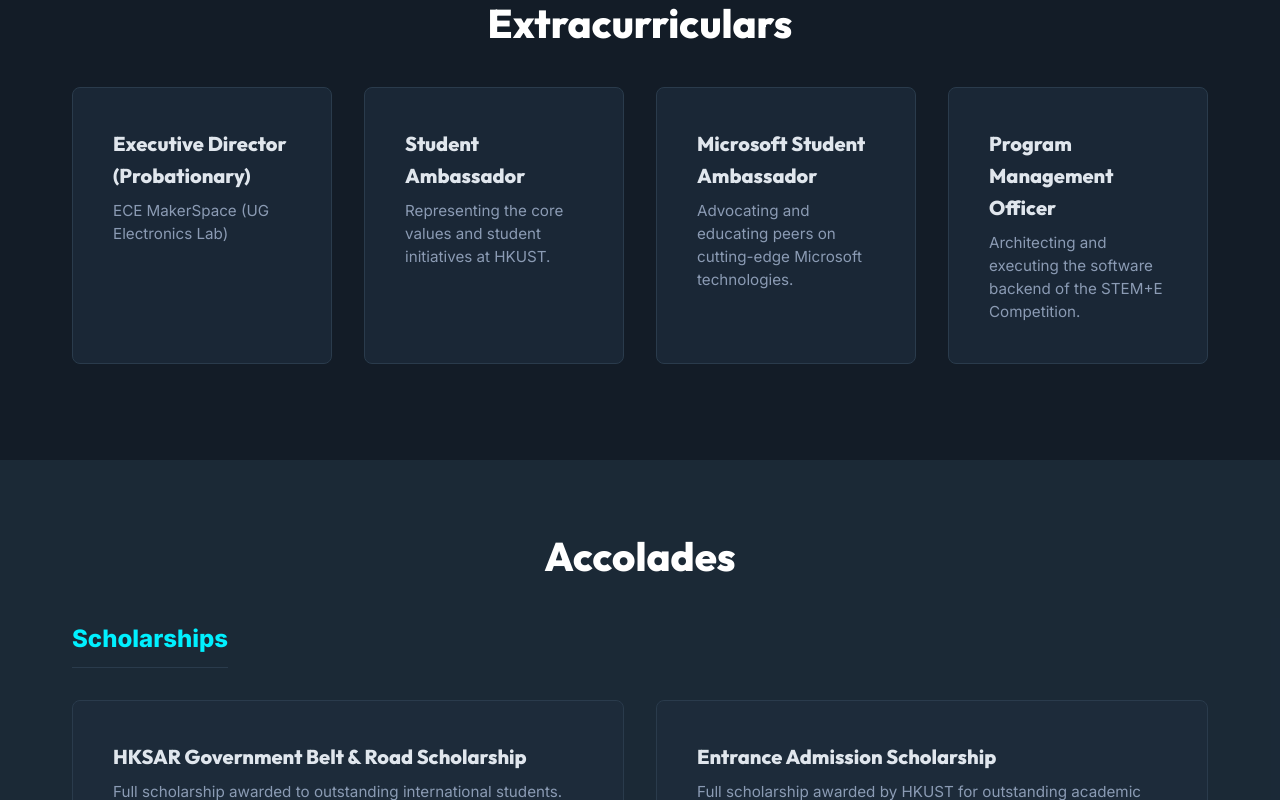
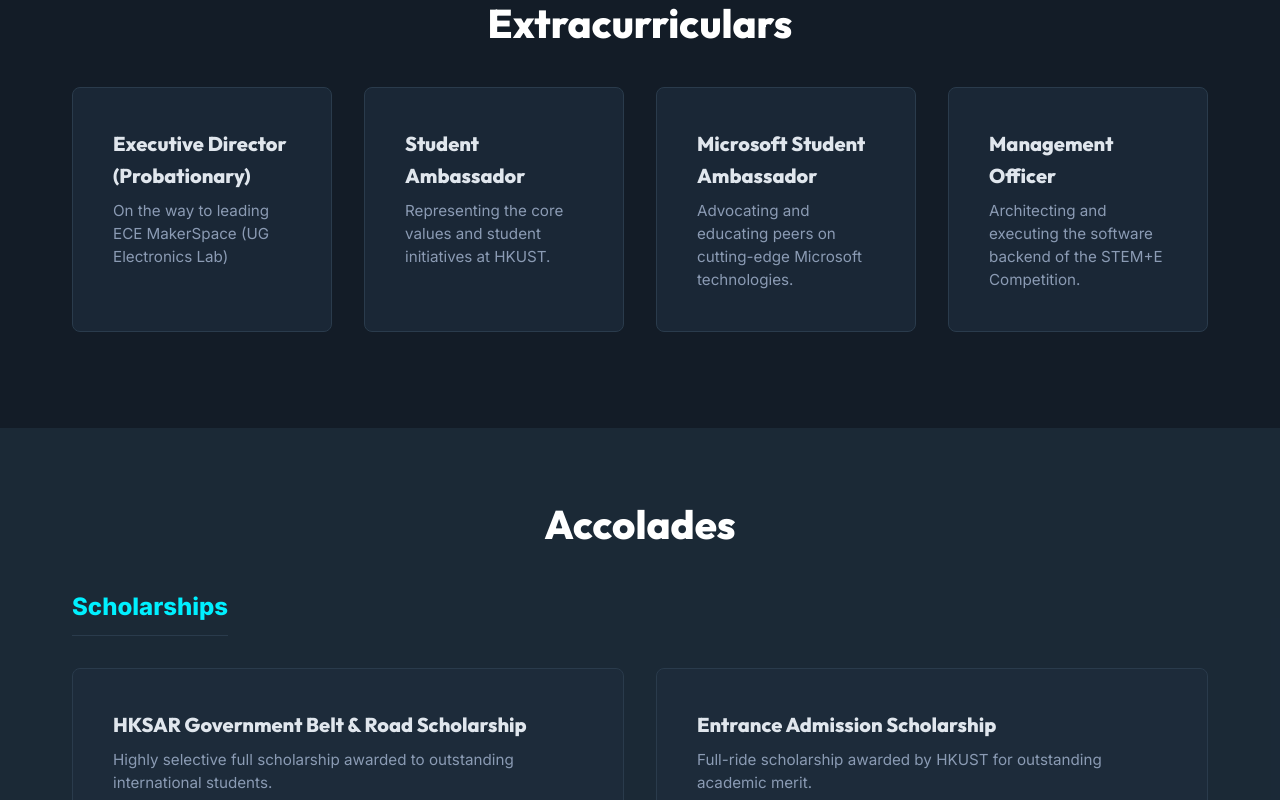
Before and after one commit to oak-23/portfolio, a React (Vite) app: page / in a window 1280 px wide. Shown: the part 3580-4380 px from the top of the page. Built offline with nearby package versions, Linux system fonts and the light colour scheme.

Commit message:
Changes to scholarship section

```diff
--- a/src/components/Accolades.tsx
+++ b/src/components/Accolades.tsx
@@ -13,14 +13,14 @@ const Accolades: React.FC = () => {
                         <div className={styles.card}>
                             <div className={styles.content}>
                                 <h4 className={styles.title}>HKSAR Government Belt & Road Scholarship</h4>
-                                <p className={styles.subtitle}>Full scholarship awarded to outstanding international students.</p>
+                                <p className={styles.subtitle}>Highly selective full scholarship awarded to outstanding international students.</p>
                                 <p className={styles.highlight}>Value: 925,000 HKD</p>
                             </div>
                         </div>
                         <div className={styles.card}>
                             <div className={styles.content}>
                                 <h4 className={styles.title}>Entrance Admission Scholarship</h4>
-                                <p className={styles.subtitle}>Full scholarship awarded by HKUST for outstanding academic merit.</p>
+                                <p className={styles.subtitle}>Full-ride scholarship awarded by HKUST for outstanding academic merit.</p>
                                 <p className={styles.highlight}>Value: 1,225,000 HKD</p>
                             </div>
                         </div>
--- a/src/components/Extracurriculars.tsx
+++ b/src/components/Extracurriculars.tsx
@@ -11,7 +11,7 @@ const Extracurriculars: React.FC = () => {
                     <div className={styles.card}>
                         <div className={styles.content}>
                             <h4 className={styles.title}>Executive Director (Probationary)</h4>
-                            <p className={styles.subtitle}>ECE MakerSpace (UG Electronics Lab)</p>
+                            <p className={styles.subtitle}>On the way to leading ECE MakerSpace (UG Electronics Lab)</p>
                         </div>
                     </div>
                     <div className={styles.card}>
@@ -28,7 +28,7 @@ const Extracurriculars: React.FC = () => {
                     </div>
                     <div className={styles.card}>
                         <div className={styles.content}>
-                            <h4 className={styles.title}>Program Management Officer</h4>
+                            <h4 className={styles.title}>Management Officer</h4>
                             <p className={styles.subtitle}>Architecting and executing the software backend of the STEM+E Competition.</p>
                         </div>
                     </div>
```
